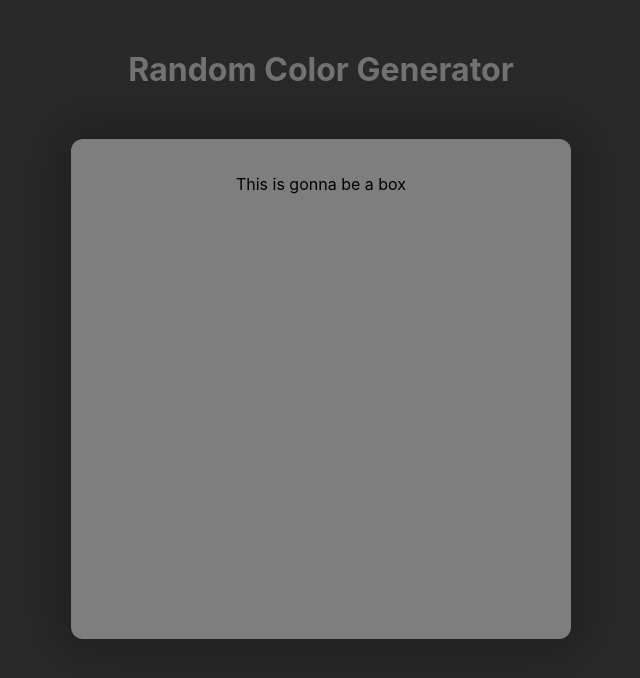
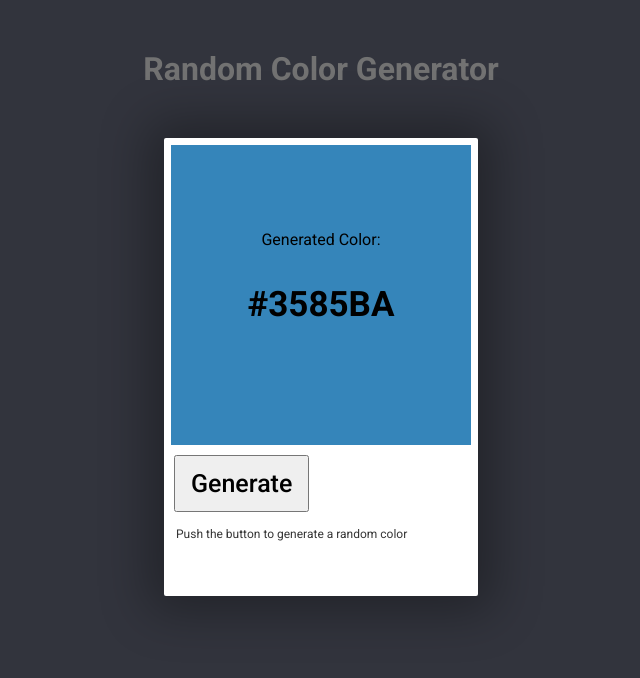
Before and after one commit to lovephimu/react-random-color-generator, a React app: page / in a window 1280 px wide. Shown: the top 678 px of the page, without its empty margins (319-959 px from the left). Built offline with nearby package versions, Linux system fonts and the light colour scheme; the HTML template or start-up script is replaced by a standard one.

Commit message:
add styling and color generation

```diff
--- a/package.json
+++ b/package.json
@@ -7,6 +7,7 @@
     "@testing-library/react": "^13.0.0",
     "@testing-library/user-event": "^13.2.1",
     "@upleveled/react-scripts": "5.0.4",
+    "randomcolor": "^0.6.2",
     "react": "^18.2.0",
     "react-dom": "^18.2.0"
   },
--- a/src/App.js
+++ b/src/App.js
@@ -1,11 +1,28 @@
-import React from 'react';
+import randomColor from 'randomcolor'; // import the script
+import React, { useState } from 'react';
 
 export default function App() {
+  const [newColor, setNewColor] = useState(randomColor());
+
   return (
     <>
       <h1 className="title">Random Color Generator</h1>
       <div className="wrapper">
-        <div className="colorGeneratorBox">This is gonna be a box</div>
+        <div className="colorCard">
+          <div
+            className="colorGeneratorBox"
+            style={{ backgroundColor: newColor }}
+          >
+            Generated Color:
+            <p className="newColor">{newColor.toUpperCase()}</p>
+          </div>
+          <button className="button" onClick={() => setNewColor(randomColor())}>
+            Generate
+          </button>
+          <div className="description">
+            Push the button to generate a random color
+          </div>
+        </div>
       </div>
     </>
   );
--- a/src/index.css
+++ b/src/index.css
@@ -1,11 +1,12 @@
+@import url('https://fonts.googleapis.com/css2?family=Roboto:wght@100;400;500;700&display=swap');
+
 body {
   margin: 0;
-  font-family: -apple-system, BlinkMacSystemFont, 'Segoe UI', 'Roboto', 'Oxygen',
-    'Ubuntu', 'Cantarell', 'Fira Sans', 'Droid Sans', 'Helvetica Neue',
-    sans-serif;
+  font-family: 'Roboto', sans-serif;
+  font-weight: 400;
   -webkit-font-smoothing: antialiased;
   -moz-osx-font-smoothing: grayscale;
-  background-color: #292929;
+  background-color: #32343d;
 }
 
 code {
@@ -27,14 +28,38 @@ code {
   align-items: center;
 }
 
+.colorCard {
+  box-shadow: 0px 0px 50px 15px #00000053;
+  padding: 7px 7px 50px 7px;
+  background-color: #ffffff;
+  border-radius: 2px;
+}
+
 .colorGeneratorBox {
   box-sizing: border-box;
   background-color: #7e7e7e;
-  width: 500px;
-  height: 500px;
-  text-align: center;
-  border-radius: 12px;
-  padding: 35px;
-  transform: translate(0%, 0%);
-  box-shadow: 0px 0px 50px 15px #00000037;
+  width: 300px;
+  height: 300px;
+  display: flex;
+  align-items: center;
+  justify-content: center;
+  flex-direction: column;
 }
+.newColor {
+  font-weight: 700;
+  font-size: 35px;
+}
+
+.button {
+  margin: 10px 3px;
+  font-size: 25px;
+  padding: 12px 15px;
+  font-family: 'Roboto', sans-serif;
+  font-weight: 500;
+}
+
+.description {
+  font-size: 12px;
+  color: #353535;
+  margin: 5px;
+}
```
Also changed, not shown: 1 other file (tests, documents, lock files or other folders).
